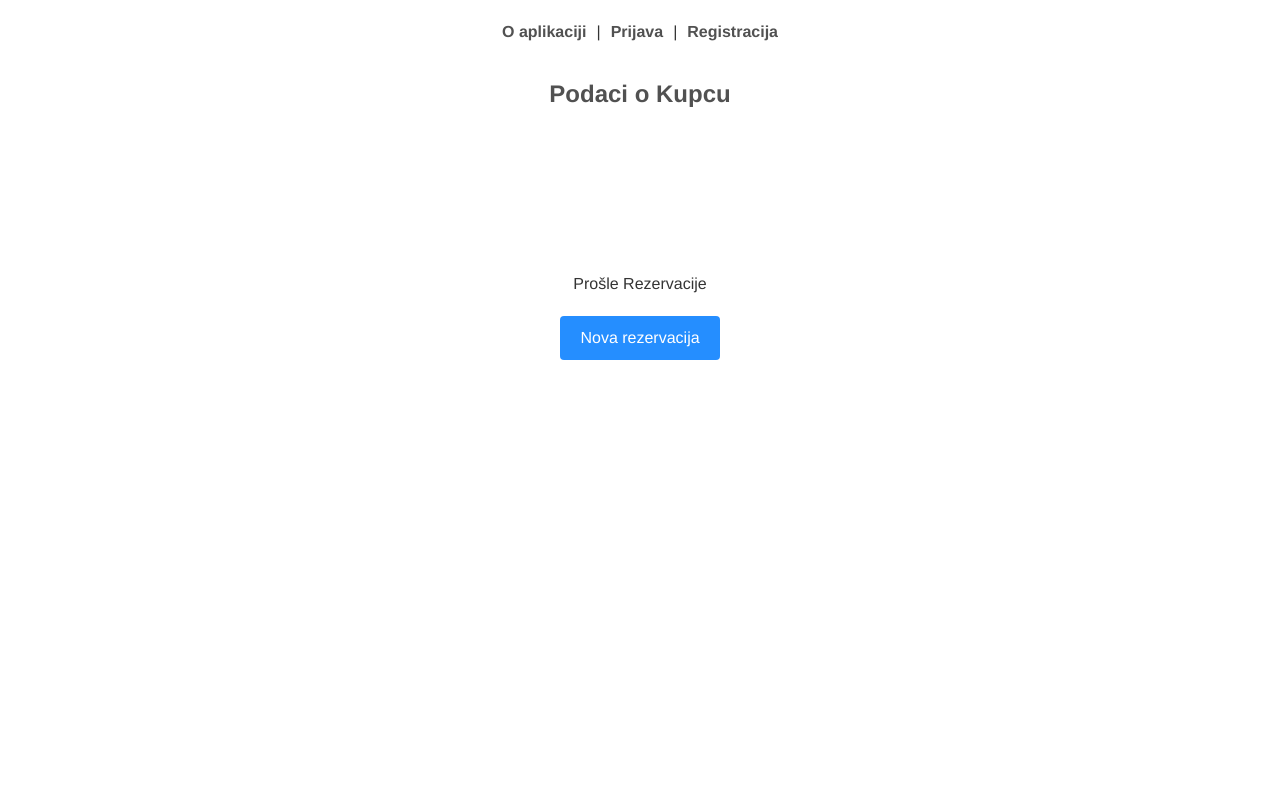
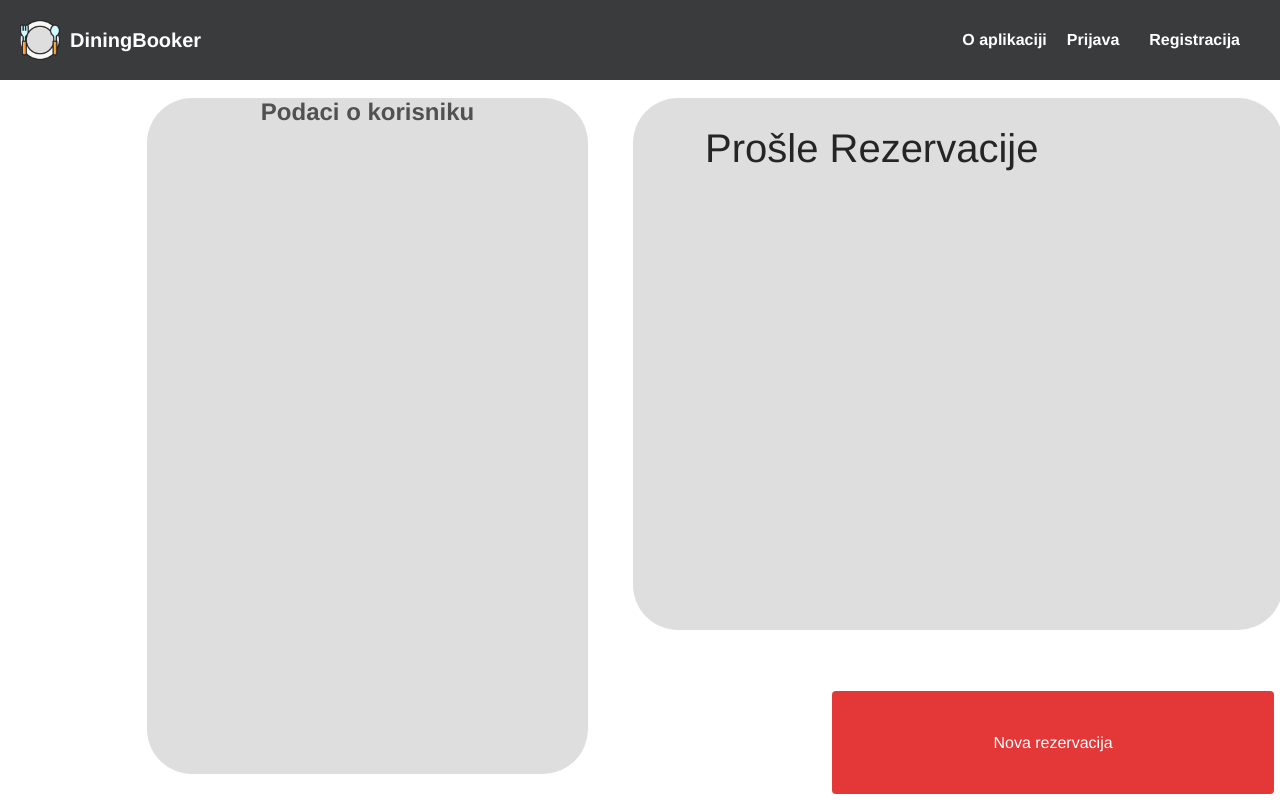
Before and after one commit to patrikobsivac/DiningBooker-Frontend, a Vue app: page /korisnik in a window 1280 px wide. Built offline with nearby package versions, Linux system fonts and the light colour scheme.

Commit message:
Updates
- MenuView i UserView imaju CSS
- Kod App.vue, nav je promjenjen tako da ruteri about, prijava I registracija budu na ljevoj strani
- AboutView je skraćen tekst

```diff
--- a/src/App.vue
+++ b/src/App.vue
@@ -1,11 +1,26 @@
 <template>
   <nav>
-    <router-link to="/about">O aplikaciji</router-link> |
-    <router-link v-if="!isLoggedIn" to="/prijava">Prijava</router-link> |
+    <div class="logo">
+      <router-link to="/"
+        ><img
+          alt="Logo"
+          class="shrink"
+          contain
+          src="./assets/plate.png"
+          width="40"
+      /></router-link>
+      <router-link to="#">DiningBooker</router-link>
+    </div>
+    <div class="nav-links">
+      <router-link to="/about">O aplikaciji</router-link>
+      <div class="auth-buttons">
+        <router-link v-if="!isLoggedIn" to="/prijava">Prijava</router-link>
         <router-link v-if="!isLoggedIn" to="/registracija"
           >Registracija</router-link
         >
         <button v-else @click.prevent="logout">Odjava</button>
+      </div>
+    </div>
   </nav>
   <router-view />
 </template>
@@ -46,17 +61,36 @@ export default {
 nav {
   padding: 20px;
   display: flex;
-  justify-content: center;
-  gap: 10px;
+  justify-content: space-between;
+  align-items: center;
+  background-color: #181a1b;
 
-  a,
-  button {
+  .logo {
+    display: flex;
+    align-items: center;
+
+    img {
+      height: 40px;
+      margin-right: 10px;
+    }
+
+    a {
+      font-weight: 700;
+      color: #ffffff;
+      text-decoration: none;
+      font-size: 20px;
+    }
+  }
+
+  .nav-links {
+    display: flex;
+    align-items: center;
+
+    a {
       font-weight: 600;
-    color: #333;
+      color: #ffffff;
       text-decoration: none;
-    background: none;
-    border: none;
-    cursor: pointer;
+      margin-right: 20px;
 
       &.router-link-exact-active {
         color: #1e90ff;
@@ -66,5 +100,11 @@ nav {
         color: #555;
       }
     }
+
+    .auth-buttons {
+      display: flex;
+      gap: 10px;
+    }
+  }
 }
 </style>
--- a/src/views/AboutView.vue
+++ b/src/views/AboutView.vue
@@ -2,18 +2,17 @@
   <div class="about">
     <h1>O aplikaciji</h1>
     <div id="description-container">
-      **DiningBooker** je jedinstvena aplikacija koja pruža uslugu za brzu i
+      DiningBooker je jedinstvena aplikacija koja pruža uslugu za brzu i
       jednostavnu rezervaciju stolova u gradskim restoranima. Naš je zadatak
       učiniti Vaše iskustvo traženja pravog ugostiteljskog objekta za obiteljsku
       večeru, poslovni sastanak ili večer sa dragim prijateljima i obitelji.
-      Zahvaljujući **DiningBooker** - novoj aplikaciji, možete si pronaći
-      slobodne termine, odabrati restorane koji vam se najviše sviđaju i
-      rezervirati svoj stol u nekoliko klikova. DiningBooker aplikacija će Vas
-      voditi do najboljeg za sve kojima je stalo do restorana s dobrim pogledom
-      na more, ugodan ambijent za dvoje ili restoran s bogatom ponudom
-      jelovnika. Naš sustav obavijesti nikada neće dopustiti da propustite svoju
-      rezervaciju, a naš tim za korisnike uvijek je dostupan za odgovore na Vaša
-      pitanja.
+      Zahvaljujući DiningBooker, možete si pronaći slobodne termine, odabrati
+      restorane koji vam se najviše sviđaju i rezervirati svoj stol u nekoliko
+      klikova. DiningBooker aplikacija će Vas voditi do najboljeg za sve kojima
+      je stalo do restorana s dobrim pogledom na more, ugodan ambijent za dvoje
+      ili restoran s bogatom ponudom jelovnika. Naš sustav obavijesti nikada
+      neće dopustiti da propustite svoju rezervaciju, a naš tim za korisnike
+      uvijek je dostupan za odgovore na Vaša pitanja.
     </div>
     <button @click="goToHome">POVRATAK NA POČETNU</button>
   </div>
@@ -39,6 +38,11 @@ export default {
   margin: 0 auto;
   border-radius: 8px;
   box-shadow: 0 4px 8px rgba(0, 0, 0, 0.1);
+  position: absolute;
+  top: 50%;
+  left: 50%;
+  transform: translate(-50%, -50%);
+  text-align: center; /* Centriranje teksta unutar okvira */
 }
 
 h1 {
@@ -55,7 +59,7 @@ h1 {
 }
 
 button {
-  background-color: #007bff;
+  background-color: #a72828;
   color: white;
   padding: 10px 20px;
   border: none;
@@ -66,6 +70,6 @@ button {
 }
 
 button:hover {
-  background-color: #0056b3;
+  background-color: #882121;
 }
 </style>
--- a/src/views/MenuView.vue
+++ b/src/views/MenuView.vue
@@ -64,4 +64,59 @@ export default {
 };
 </script>
 
-<style scoped></style>
+<style scoped>
+.menu {
+  max-width: 800px;
+  margin: 20px auto;
+  padding: 20px;
+  background-color: #f9f9f9;
+  border-radius: 10px;
+  box-shadow: 0 4px 8px rgba(0, 0, 0, 0.1);
+}
+
+.tab-buttons {
+  display: flex;
+  justify-content: center;
+  margin-bottom: 20px;
+}
+
+.tab-buttons button {
+  margin-right: 10px;
+  cursor: pointer;
+  padding: 10px 15px;
+  background-color: #007bff;
+  color: white;
+  border: none;
+  border-radius: 5px;
+  transition: background-color 0.3s ease;
+}
+
+.tab-buttons button.active {
+  background-color: #0056b3;
+}
+
+.menu-items {
+  display: flex;
+  flex-wrap: wrap;
+  justify-content: space-between;
+}
+
+.menu-item {
+  width: calc(33.33% - 20px);
+  margin: 10px;
+  border: 1px solid #ddd;
+  padding: 15px;
+  border-radius: 5px;
+  background-color: white;
+  transition: transform 0.3s ease;
+}
+
+.menu-item:hover {
+  transform: translateY(-5px);
+}
+
+.price {
+  font-weight: bold;
+  color: #007bff;
+}
+</style>
--- a/src/views/RegisterView.vue
+++ b/src/views/RegisterView.vue
@@ -54,7 +54,7 @@
             v-model="formData.confirmPassword"
             type="password"
             id="confirmPassword"
-            placeholder="Ponovi lozinku"
+            placeholder="Ponovite lozinku"
           />
         </div>
         <button type="submit" class="btn">Registriraj se</button>
@@ -143,7 +143,7 @@ input:focus {
 .btn {
   width: 100%;
   padding: 0.75rem;
-  background-color: #4caf50;
+  background-color: #a72828;
   color: #ffffff;
   border: none;
   border-radius: 4px;
@@ -151,6 +151,6 @@ input:focus {
   cursor: pointer;
 }
 .btn:hover {
-  background-color: #45a045;
+  background-color: #882121;
 }
 </style>
--- a/src/views/UserView.vue
+++ b/src/views/UserView.vue
@@ -8,8 +8,8 @@
     </div>
     <div class="flex-row-b">
       <div class="podaci-o-osobi">
-        <span class="podaci-o-kupcu"
-          ><h1>Podaci o Kupcu</h1>
+        <span class="podaci-o-korisniku"
+          ><h1>Podaci o korisniku</h1>
           <br />
           <h3>{{ trenutniKorisnik.ime }} {{ trenutniKorisnik.prezime }}</h3>
           <br />
@@ -21,7 +21,7 @@
           <br />
         </span>
       </div>
-      <div class="podaci-o-narudbama">
+      <div class="podaci-o-narudzbama">
         <span class="prosle-rezervacije">Prošle Rezervacije</span>
       </div>
       <button class="rectangle-button" @click="click">Nova rezervacija</button>
@@ -49,4 +49,87 @@ export default {
 };
 </script>
 
-<style></style>
+<style>
+.ellipse {
+  position: absolute;
+  width: 164px;
+  height: 144px;
+  top: 0;
+  left: 0;
+
+  z-index: 7;
+}
+.ime-prezime {
+  display: flex;
+  align-items: flex-start;
+  justify-content: flex-start;
+  position: absolute;
+  width: 285px;
+  height: 136px;
+  top: 8px;
+  left: 190px;
+  color: #000000;
+  font-family: Inter, var(--default-font-family);
+  font-size: 40px;
+  font-weight: 400;
+  line-height: 48.409px;
+  text-align: left;
+  z-index: 8;
+}
+.flex-row-b {
+  position: relative;
+  width: 1136px;
+  height: 676px;
+  margin: 18px 0 0 147px;
+  z-index: 13;
+}
+.podaci-o-osobi {
+  position: absolute;
+  width: 441px;
+  height: 676px;
+  top: 0;
+  left: 0;
+  background: #d9d9d9;
+  z-index: 9;
+  border-radius: 45px;
+}
+
+.podaci-o-narudzbama {
+  position: absolute;
+  width: 650px;
+  height: 532px;
+  top: 0;
+  left: 486px;
+  background: #d9d9d9;
+  z-index: 6;
+  border-radius: 45px;
+}
+.prosle-rezervacije {
+  display: flex;
+  align-items: flex-start;
+  justify-content: flex-start;
+  position: absolute;
+  height: 48px;
+  top: 26px;
+  left: 72px;
+  color: #000000;
+  font-family: Inter, var(--default-font-family);
+  font-size: 40px;
+  font-weight: 400;
+  line-height: 48px;
+  text-align: left;
+  white-space: nowrap;
+  z-index: 11;
+}
+.rectangle-button {
+  position: absolute;
+  width: 442px;
+  height: 103px;
+  top: 573px;
+  left: 685px;
+  cursor: pointer;
+  background: #e01515;
+  border: none;
+  z-index: 12;
+}
+</style>
```
Also changed, not shown: src/assets/plate.png (added). Lines whose indentation alone changed are shown as unchanged.
